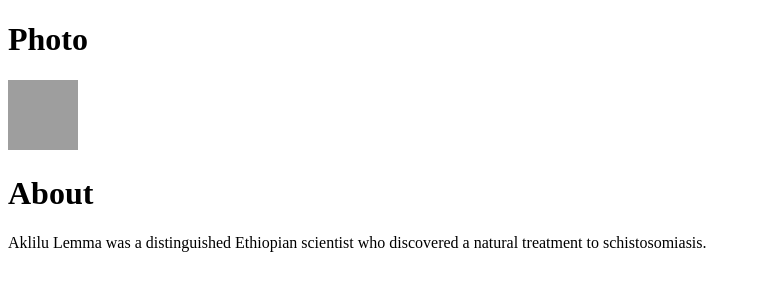
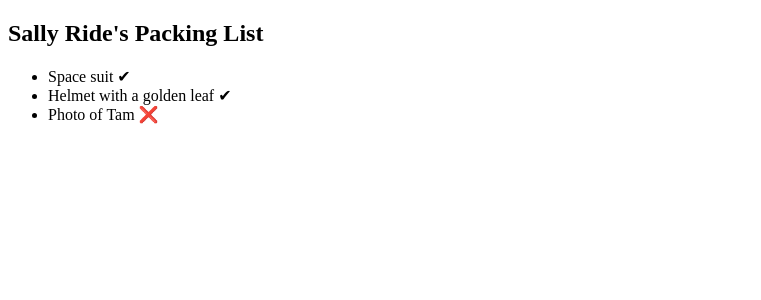
Before and after one commit to vladislav0sidorov/Solution-for-university, a React (Vite) app: page / in a window 1280 px wide. Shown: the top 300 px of the page, without its empty margins (0-761 px from the left). Built offline with nearby package versions, Linux system fonts and the light colour scheme; grey boxes are pictures that could not be loaded.

Commit message:
1_6_1 Show an icon for incomplete items with ? :

```diff
--- a/src/App.tsx
+++ b/src/App.tsx
@@ -1,23 +1,25 @@
-// 1_5_2 Adjust the image size based on a prop
+// 1_6_1 Show an icon for incomplete items with ? :
 /*
-  В этом примере Avatar получает числовой параметр size, который определяет ширину и высоту <img>. В данном примере параметр size установлен на 40. Однако если вы откроете изображение в новой вкладке, вы заметите, что само изображение больше (160 пикселей). Реальный размер изображения определяется тем, какой размер миниатюры вы запрашиваете.
-
-  Измените компонент Avatar, чтобы он запрашивал наиболее близкий размер изображения на основе параметра size. В частности, если size меньше 90, передавайте 's' ("small"), а не 'b' ("big") в функцию getImageUrl. Проверьте, что ваши изменения работают, отобразив аватары с разными значениями параметра size и открыв изображения в новой вкладке.
+  Используйте условный оператор (cond ? a : b) для отображения ❌, если isPacked не является true.
 */
 
-import { Card } from './Card'
+function Item({ name, isPacked }: { name: string; isPacked: boolean }) {
+  return (
+    <li className="item">
+      {name} {isPacked ? '✔' : '❌'}
+    </li>
+  )
+}
 
 export default function Profile() {
   return (
-    <div>
-      <Card>
-        <h1>Photo</h1>
-        <img className="avatar" src="https://i.imgur.com/OKS67lhm.jpg" alt="Aklilu Lemma" width={70} height={70} />
-      </Card>
-      <Card>
-        <h1>About</h1>
-        <p>Aklilu Lemma was a distinguished Ethiopian scientist who discovered a natural treatment to schistosomiasis.</p>
-      </Card>
-    </div>
+    <section>
+      <h1>Sally Ride's Packing List</h1>
+      <ul>
+        <Item isPacked={true} name="Space suit" />
+        <Item isPacked={true} name="Helmet with a golden leaf" />
+        <Item isPacked={false} name="Photo of Tam" />
+      </ul>
+    </section>
   )
 }
```
